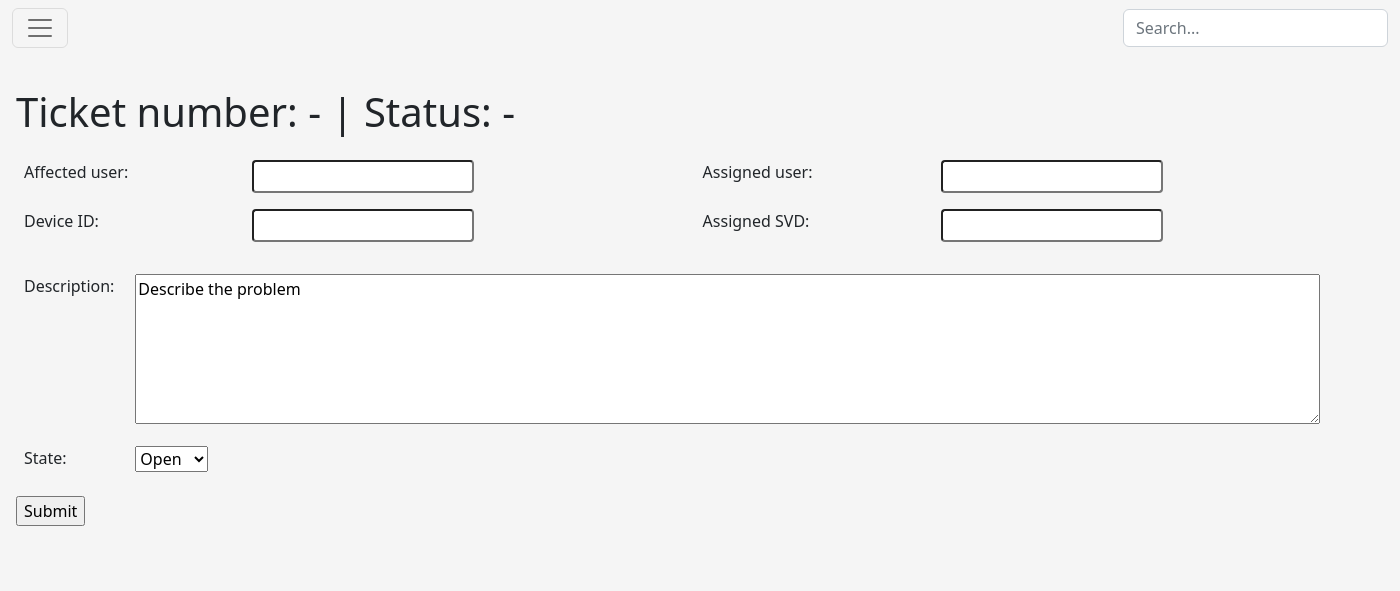
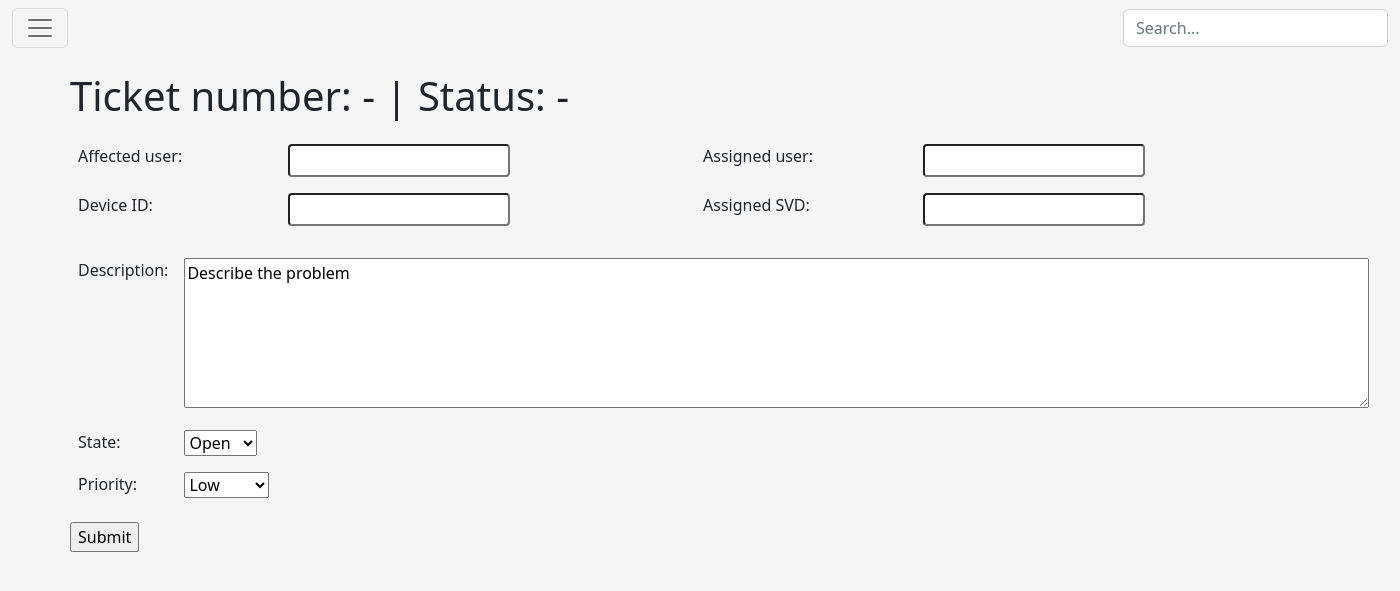
Before and after one commit to huLasPet/issue_tracking_project, a Django app: page /open_new_ticket in a window 1400 px wide. Shown: the top 591 px of the page. Run offline with Django 4.2, Linux system fonts and the light colour scheme; the visitor is signed in with stand-in values (Sample User, id 1); data comes from the database, SQL or seed files in the repository; data that the repository does not hold is empty.

Commit message:
Action history initial, priority field for when creating a new ticket

```diff
--- a/ticket_project/ticket_app/models.py
+++ b/ticket_project/ticket_app/models.py
@@ -64,6 +64,7 @@ class Tickets(models.Model):
     affected_device = models.CharField(max_length=200, default="")
     opening_date = models.DateTimeField('opening date', default=datetime.now())
     priority = models.CharField(max_length=50, default="Low")
+    history = models.CharField(max_length=100000, default="")
 
 def __int__(self):
         return self.id
--- a/ticket_project/ticket_app/static/CSS/style.css
+++ b/ticket_project/ticket_app/static/CSS/style.css
@@ -6,7 +6,7 @@
 .open_table {
   font-family: arial, sans-serif;
   border-collapse: collapse;
-  padding: 15px;
+
   text-align: center;
 
 }
@@ -20,5 +20,7 @@
 
 .base_body_background {
     background-color: whitesmoke;
-    padding: 1rem;
+
+    max-width: 90%;
+    margin: auto;
 }
--- a/ticket_project/ticket_app/templates/ticket_app/new_ticket.html
+++ b/ticket_project/ticket_app/templates/ticket_app/new_ticket.html
@@ -61,6 +61,21 @@
                     <option value="Closed">Closed</option>
                 </select></td>
             </tr>
+            <tr>
+                <td>Priority:</td>
+                <td>
+                    <select name="priority">
+                        {% for prio in priority %}
+                        {% if prio  == tickets.priority %}
+                        <option value="{{ tickets.priority }}" selected>{{ tickets.priority }}</option>
+                        {% else %}
+                        <option value="{{ prio }}">{{ prio }}</option>
+                        {% endif %}
+                        {% endfor %}
+                    </select>
+                </td>
+            </tr>
+
             </tbody>
         </table>
     </fieldset>
--- a/ticket_project/ticket_app/views.py
+++ b/ticket_project/ticket_app/views.py
@@ -122,6 +122,7 @@ def open_new_ticket(request):
      not necessarily the same as the assigned user. This is in order to track who opened the ticket."""
     devices = Devices.objects.exclude(state="Decomissioned")
     users = Users.objects.filter(is_superuser=0)
+    priority = ["Low", "Medium", "High", "Critical"]
     svds = []
     for user in users:
         if user.svd not in svds:
@@ -130,7 +131,8 @@ def open_new_ticket(request):
     context = {
         'devices': devices,
         'users': users,
-        'svds': svds
+        'svds': svds,
+        'priority': priority,
     }
     if request.method == "POST":
         user = Users.objects.filter(username=request.user)
@@ -140,6 +142,7 @@ def open_new_ticket(request):
                              assigned_svd=request.POST["assigned_svd"],
                              description=request.POST["description"],
                              state=request.POST["state"],
+                             priority=request.POST["priority"],
                              users_id=user[0].id)
 
         new_ticket.save()
@@ -164,6 +167,7 @@ def ticket(request, ticket_id):
     users = Users.objects.filter(is_superuser=0)
     svds = []
     template = loader.get_template('ticket_app/ticket.html')
+    tickets.history = ["Test", "Test2"]
     for user in users:
         if user.svd not in svds:
             svds.append(user.svd)
@@ -174,6 +178,7 @@ def ticket(request, ticket_id):
                'priority': priority,
                }
     if request.method == "POST":
+        print(request.POST["update_note"])
         tickets.affected_user = request.POST["affected_user"]
         tickets.affected_device = request.POST["affected_device"]
         tickets.assigned_user = request.POST["assigned_user"]
```
Also changed, not shown: ticket_project/ticket_app/templates/ticket_app/ticket.html (+13 -0 lines), ticket_project/ticket_app/migrations/0027_tickets_history_alter_devices_purchase_date_and_more.py (added), 1 other file.
